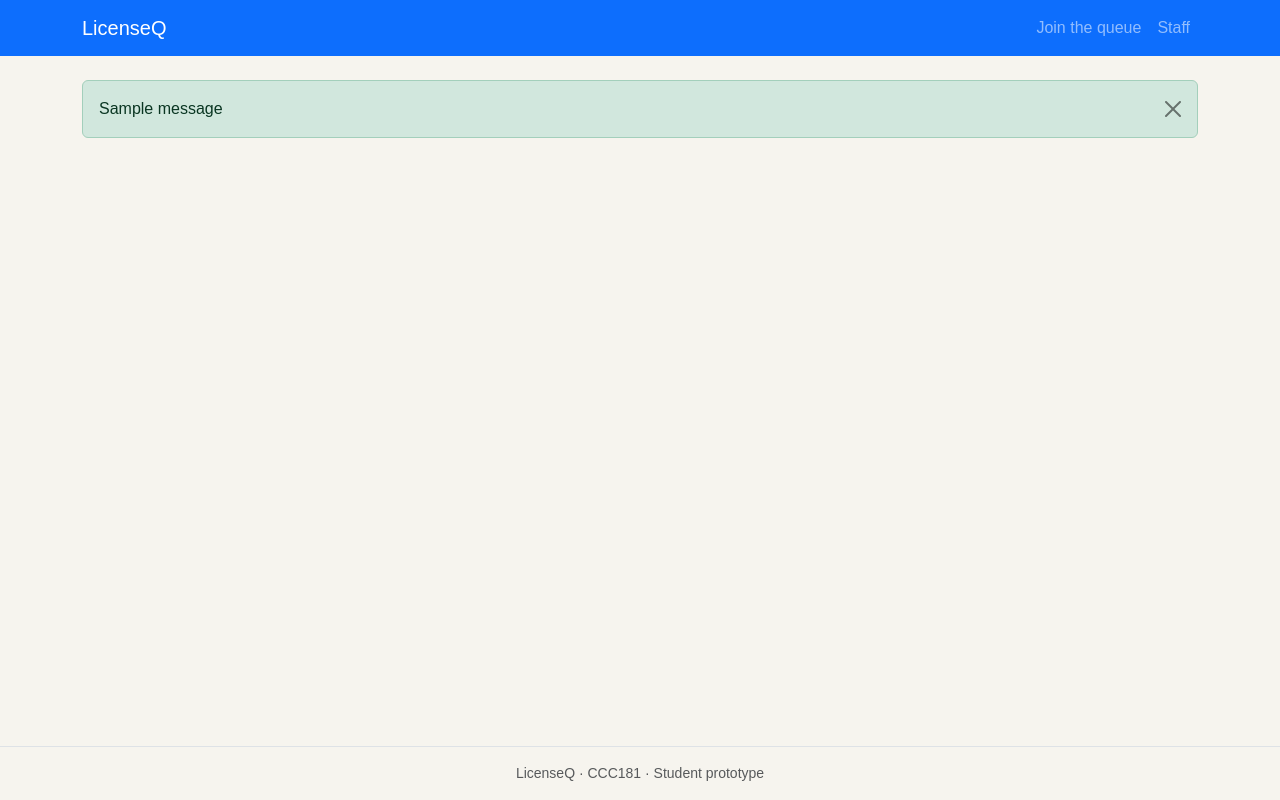
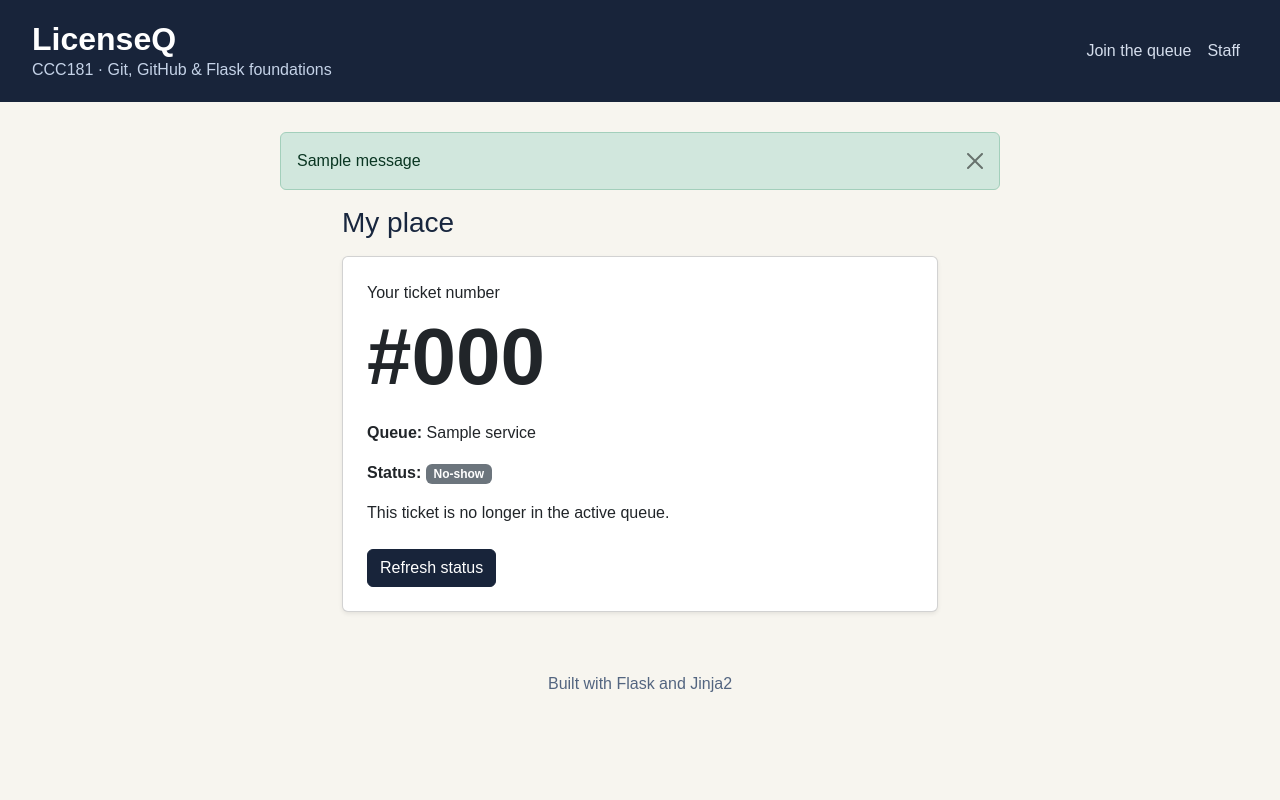
Before and after one commit to gaynethacol/CCC181, a Flask app: template templates/ticket.html in a window 1280 px wide. Run offline with Flask 3, Linux system fonts and the light colour scheme; the template is opened without the code that fills it: most values are stand-ins (such as "Sample title", 1, 10 or a date in 2020); one stand-in notice (Sample message) is shown.

Commit message:
Add My place page and leave queue action

```diff
--- a/app.py
+++ b/app.py
@@ -13,23 +13,8 @@ SERVICES = [
     {"id": 2, "name": "Printed-Card Collection"},
 ]
 
-# Fictional sample data for local testing.
-TICKETS = [
-    {
-        "number": 1,
-        "name": "Ana",
-        "contact_number": "09000000001",
-        "service_id": 1,
-        "status": "waiting",
-    },
-    {
-        "number": 2,
-        "name": "Ben",
-        "contact_number": "09000000002",
-        "service_id": 2,
-        "status": "waiting",
-    },
-]
+# Tickets are stored in memory and reset when the server restarts.
+TICKETS = []
 
 
 @app.route("/")
@@ -111,12 +96,61 @@ def staff_dashboard():
     return render_template("staff.html")
 
 
-@app.route("/queue/<int:ticket_id>")
+@app.get("/queue/<int:ticket_id>")
 def ticket(ticket_id):
-    if not any(item["number"] == ticket_id for item in TICKETS):
+    current_ticket = next(
+        (item for item in TICKETS if item["number"] == ticket_id),
+        None,
+    )
+
+    if current_ticket is None:
         abort(404)
 
-    return render_template("ticket.html", ticket_id=ticket_id)
+    ahead = sum(
+        1 for item in TICKETS
+        if item["service_id"] == current_ticket["service_id"]
+        and item["status"] == "waiting"
+        and item["number"] < current_ticket["number"]
+    )
+
+    service = next(
+        item for item in SERVICES
+        if item["id"] == current_ticket["service_id"]
+    )
+
+    return render_template(
+        "ticket.html",
+        ticket=current_ticket,
+        service=service,
+        ahead=ahead,
+    )
+
+
+@app.post("/queue/<int:ticket_id>/leave")
+def leave_queue(ticket_id):
+    current_ticket = next(
+        (item for item in TICKETS if item["number"] == ticket_id),
+        None,
+    )
+
+    if current_ticket is None:
+        abort(404)
+
+    if current_ticket["status"] not in ("waiting", "called"):
+        flash(
+            "This ticket is no longer in the active queue.",
+            "warning",
+        )
+        return redirect(url_for("ticket", ticket_id=ticket_id))
+
+    current_ticket["status"] = "no-show"
+
+    flash(
+        f"You left the queue. Ticket #{ticket_id} is no longer active.",
+        "success",
+    )
+
+    return redirect(url_for("index"))
 
 
 @app.route("/hello")
--- a/templates/ticket.html
+++ b/templates/ticket.html
@@ -1,76 +1,84 @@
-<!doctype html>
-<html lang="en">
-<head>
-  <meta charset="utf-8">
-  <meta name="viewport" content="width=device-width, initial-scale=1">
+{% extends "base.html" %}
 
-  <title>{% block title %}LicenseQ{% endblock %}</title>
+{% block title %}My place · LicenseQ{% endblock %}
 
-  <link rel="stylesheet"
-        href="https://cdn.jsdelivr.net/npm/bootstrap@5.3.3/dist/css/bootstrap.min.css">
-  <link rel="stylesheet"
-        href="{{ url_for('static', filename='css/style.css') }}">
-</head>
+{% block content %}
+<div class="row justify-content-center">
+  <div class="col-12 col-md-10">
+    <h1 class="h3 mb-3">My place</h1>
 
-<body class="d-flex flex-column min-vh-100">
-  <a class="visually-hidden-focusable" href="#main">
-    Skip to main content
-  </a>
+    <div class="card shadow-sm">
+      <div class="card-body p-4">
+        <p class="mb-1">Your ticket number</p>
 
-  <nav class="navbar navbar-expand-md bg-primary" data-bs-theme="dark">
-    <div class="container">
-      <a class="navbar-brand" href="{{ url_for('index') }}">LicenseQ</a>
+        <h2 class="display-1 fw-bold mb-3">
+          #{{ "%03d"|format(ticket.number) }}
+        </h2>
 
-      <button class="navbar-toggler" type="button"
-              data-bs-toggle="collapse" data-bs-target="#mainNav"
-              aria-controls="mainNav" aria-expanded="false"
-              aria-label="Toggle navigation">
-        <span class="navbar-toggler-icon"></span>
-      </button>
+        <p>
+          <strong>Queue:</strong> {{ service.name }}
+        </p>
 
-      <div class="collapse navbar-collapse" id="mainNav">
-        <ul class="navbar-nav ms-auto">
-          <li class="nav-item">
-            <a class="nav-link {% if request.endpoint == 'join_form' %}active{% endif %}"
-               {% if request.endpoint == 'join_form' %}aria-current="page"{% endif %}
-               href="{{ url_for('join_form') }}">
-              Join the queue
-            </a>
-          </li>
+        <div id="live-status" aria-live="polite" aria-atomic="true">
+          <p>
+            <strong>Status:</strong>
 
-          <li class="nav-item">
-            <a class="nav-link {% if request.endpoint == 'staff_dashboard' %}active{% endif %}"
-               {% if request.endpoint == 'staff_dashboard' %}aria-current="page"{% endif %}
-               href="{{ url_for('staff_dashboard') }}">
-              Staff
-            </a>
-          </li>
-        </ul>
+            {% if ticket.status == "waiting" %}
+              <span class="badge text-bg-warning">Waiting</span>
+            {% elif ticket.status == "called" %}
+              <span class="badge text-bg-primary">Called</span>
+            {% elif ticket.status == "served" %}
+              <span class="badge text-bg-success">Served</span>
+            {% else %}
+              <span class="badge text-bg-secondary">No-show</span>
+            {% endif %}
+          </p>
+
+          {% if ticket.status == "waiting" %}
+            <p class="h3 fw-bold">Position: {{ ahead + 1 }}</p>
+
+            {% if ahead == 0 %}
+              <p>You're next! Please stay nearby.</p>
+            {% elif ahead == 1 %}
+              <p>1 person ahead of you.</p>
+            {% else %}
+              <p>{{ ahead }} people ahead of you.</p>
+            {% endif %}
+
+          {% elif ticket.status == "called" %}
+            <p class="h4 fw-bold">It's your turn!</p>
+            <p>Please approach the front desk for instructions.</p>
+
+          {% elif ticket.status == "served" %}
+            <p>This queue stage is complete. Follow staff instructions.</p>
+
+          {% else %}
+            <p>This ticket is no longer in the active queue.</p>
+          {% endif %}
+        </div>
+
+        <a href="{{ url_for('ticket', ticket_id=ticket.number) }}"
+           class="btn btn-primary mt-2">
+          Refresh status
+        </a>
+
+        {% if ticket.status in ["waiting", "called"] %}
+          <form method="post"
+                action="{{ url_for('leave_queue', ticket_id=ticket.number) }}"
+                class="mt-3">
+            <p id="leave-help" class="small text-body-secondary">
+              Leaving removes this ticket from the active queue.
+            </p>
+
+            <button type="submit"
+                    class="btn btn-outline-danger"
+                    aria-describedby="leave-help">
+              Leave the queue
+            </button>
+          </form>
+        {% endif %}
       </div>
     </div>
-  </nav>
-
-  <main id="main" tabindex="-1" class="container my-4 flex-grow-1">
-    {% with messages = get_flashed_messages(with_categories=true) %}
-      {% for category, message in messages %}
-        <div class="alert alert-{{ category }} alert-dismissible fade show"
-             role="alert">
-          {{ message }}
-          <button type="button" class="btn-close"
-                  data-bs-dismiss="alert" aria-label="Close"></button>
-        </div>
-      {% endfor %}
-    {% endwith %}
-
-    {% block content %}{% endblock %}
-  </main>
-
-  <footer class="border-top py-3 text-center text-body-secondary small">
-    LicenseQ · CCC181 · Student prototype
-  </footer>
-
-  <script src="https://cdn.jsdelivr.net/npm/bootstrap@5.3.3/dist/js/bootstrap.bundle.min.js"></script>
-  <script src="{{ url_for('static', filename='js/main.js') }}"></script>
-  {% block scripts %}{% endblock %}
-</body>
-</html>
+  </div>
+</div>
+{% endblock %}
```
